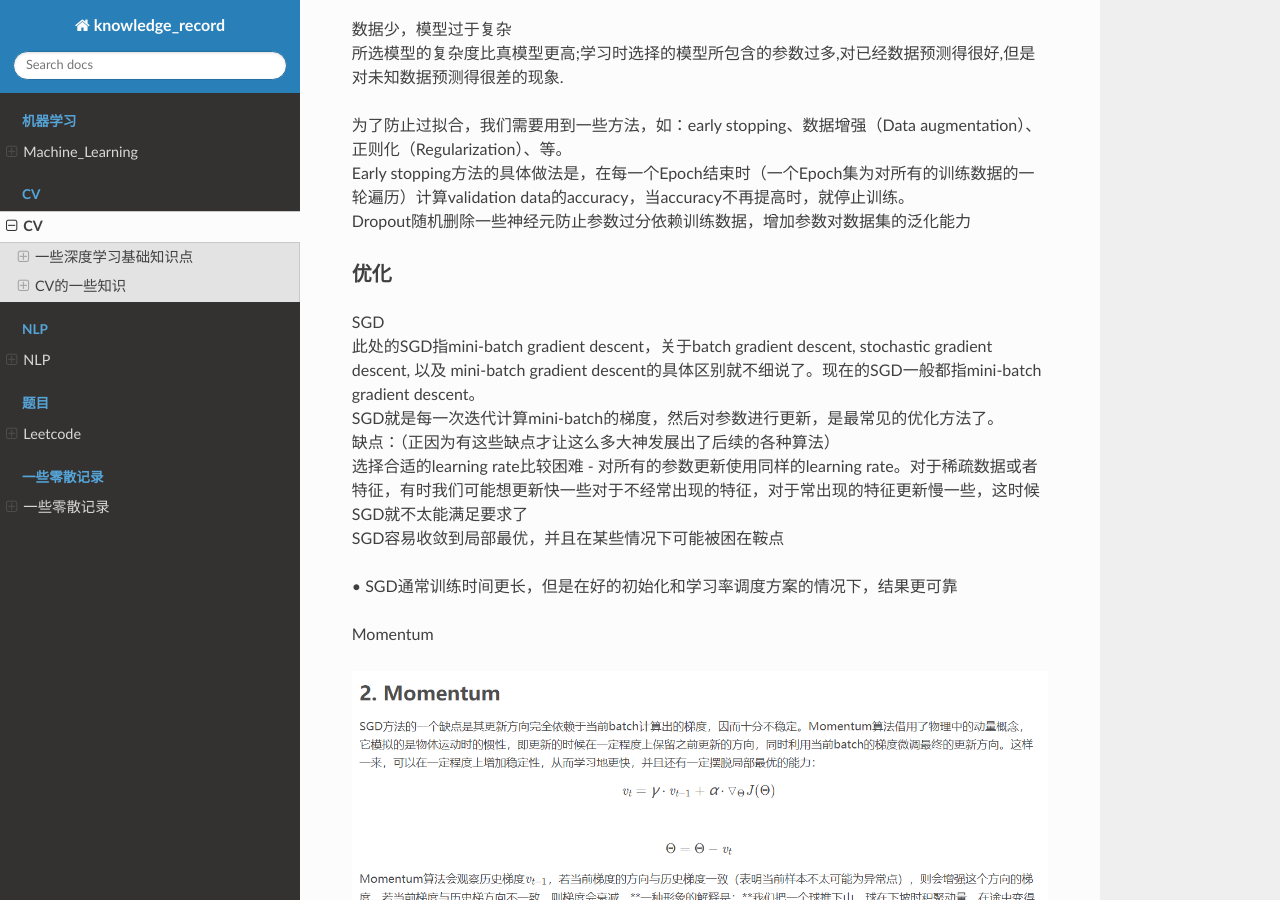
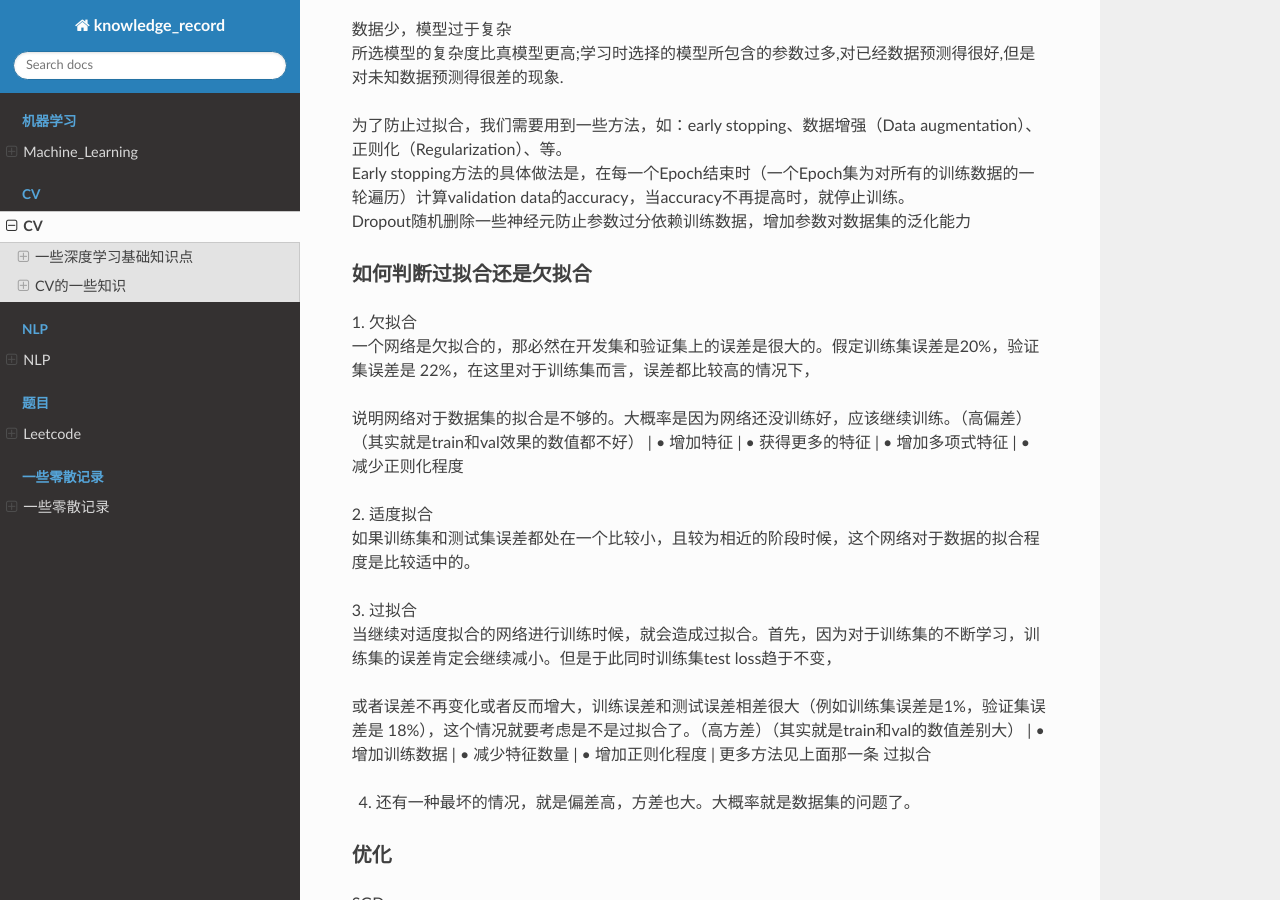
Before and after one commit to luochuankai-JHU/knowledge_record, a Sphinx documentation site: the page built from docs/cv/cv.rst, in a window 1280 px wide and 900 px high, scrolled down 6303 px. Built offline with Sphinx 7.4.7 and the Read the Docs theme 2.0.0, drawn with Linux system fonts in a browser that asks for light colours.

Commit message:
overfitting

```diff
--- a/docs/cv/cv.rst
+++ b/docs/cv/cv.rst
@@ -218,6 +218,33 @@ focal loss理解与初始化偏置b设置解释 https://zhuanlan.zhihu.com/p/636
 | Dropout随机删除一些神经元防止参数过分依赖训练数据，增加参数对数据集的泛化能力
 
 
+
+如何判断过拟合还是欠拟合
+------------------------------------
+| 1. 欠拟合
+| 一个网络是欠拟合的，那必然在开发集和验证集上的误差是很大的。假定训练集误差是20%，验证集误差是 22%，在这里对于训练集而言，误差都比较高的情况下，
+说明网络对于数据集的拟合是不够的。大概率是因为网络还没训练好，应该继续训练。（高偏差）（其实就是train和val效果的数值都不好）
+| •	增加特征
+| •	获得更多的特征
+| •	增加多项式特征
+| •	减少正则化程度
+
+| 2. 适度拟合
+| 如果训练集和测试集误差都处在一个比较小，且较为相近的阶段时候，这个网络对于数据的拟合程度是比较适中的。
+
+| 3. 过拟合
+| 当继续对适度拟合的网络进行训练时候，就会造成过拟合。首先，因为对于训练集的不断学习，训练集的误差肯定会继续减小。但是于此同时训练集test loss趋于不变，
+或者误差不再变化或者反而增大，训练误差和测试误差相差很大（例如训练集误差是1%，验证集误差是 18%），这个情况就要考虑是不是过拟合了。（高方差）（其实就是train和val的数值差别大）
+| •	增加训练数据
+| •	减少特征数量
+| •	增加正则化程度
+|  更多方法见上面那一条 过拟合
+
+
+4. 还有一种最坏的情况，就是偏差高，方差也大。大概率就是数据集的问题了。
+
+
+
 优化
 -----------------------------
 | SGD
```
Also changed, not shown: docs/nlp/nlp.rst (+19 -0 lines).
